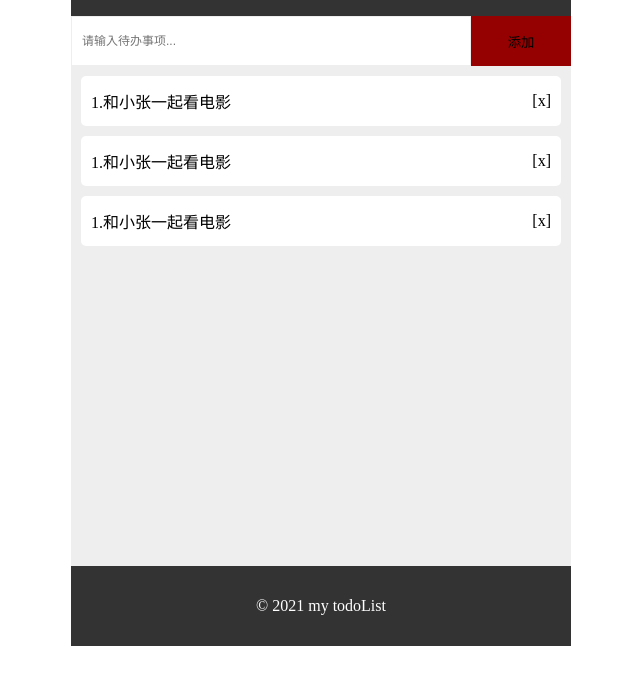
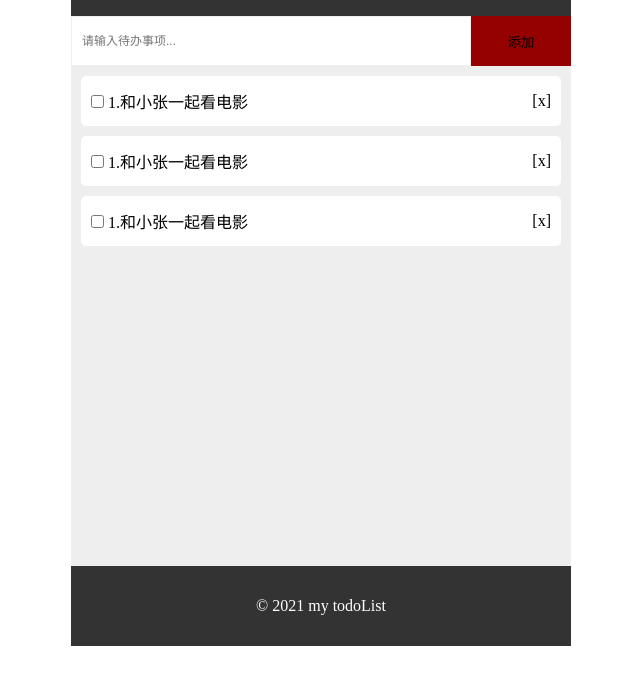
Before and after one commit to FE-XL/todoList, a plain HTML site: page index.html in a window 1280 px wide. Shown: the part 114-798 px from the top of the page, without its empty margins (319-959 px from the left). Drawn offline with Linux system fonts and the light colour scheme.

Commit message:
修改部分布局，每条todo list前增加checkbox

```diff
--- a/index.css
+++ b/index.css
@@ -1,8 +1,11 @@
-body, html {
+* {
   margin: 0;
   padding: 0;
+  box-sizing: border-box;
+}
+
+html, body {
   height: 100%;
-  width: 100%;
 }
 
 body {
@@ -30,27 +33,22 @@ body {
   height: 50px;
 }
 
-.main-container .form-area form {
-  height: 100%;
-}
-
-.main-container .form-area form input {
+.main-container .form-area input {
   padding: 0;
   margin: 0;
 }
 
-.main-container .form-area form input[type="text"] {
+.main-container .form-area input[type="text"] {
   width: calc(100% - 100px);
   padding-left: 10px;
   height: 100%;
   font-size: 12px;
   float: left;
   border: 1px solid #eee;
-  box-sizing: border-box;
   outline: none;
 }
 
-.main-container .form-area form input[type="submit"] {
+.main-container .form-area input[type="submit"] {
   float: right;
   width: 100px;
   height: 100%;
--- a/index.html
+++ b/index.html
@@ -8,28 +8,38 @@
 <body>
   <div class="main-container">
     <div class="title">待办事项</div>
-    <div class="form-area">
-      <form>
-        <input type="text" placeholder="请输入待办事项...">
-        <input type="submit" value="添加">
-      </form>
-    </div>
+
+    <form class="form-area">
+      <input type="text" placeholder="请输入待办事项...">
+      <input type="submit" value="添加">
+    </form>
+
     <div class="list-area">
       <ul>
         <li>
-          <div class="todo-item">1.和小张一起看电影</div>
+          <div class="todo-item">
+            <input type="checkbox">
+            <span>1.和小张一起看电影</span>
+          </div>
           <div class="remove">[x]</div>
         </li>
         <li>
-          <div class="todo-item">1.和小张一起看电影</div>
+          <div class="todo-item">
+            <input type="checkbox">
+            <span>1.和小张一起看电影</span>
+          </div>
           <div class="remove">[x]</div>
         </li>
         <li>
-          <div class="todo-item">1.和小张一起看电影</div>
+          <div class="todo-item">
+            <input type="checkbox">
+            <span>1.和小张一起看电影</span>
+          </div>
           <div class="remove">[x]</div>
         </li>
       </ul>
     </div>
+
     <div class="footer"> &copy; 2021 my todoList</div>
   </div>
 </body>
--- a/index.js
+++ b/index.js
@@ -0,0 +1 @@
+console.log('hello world')
```
